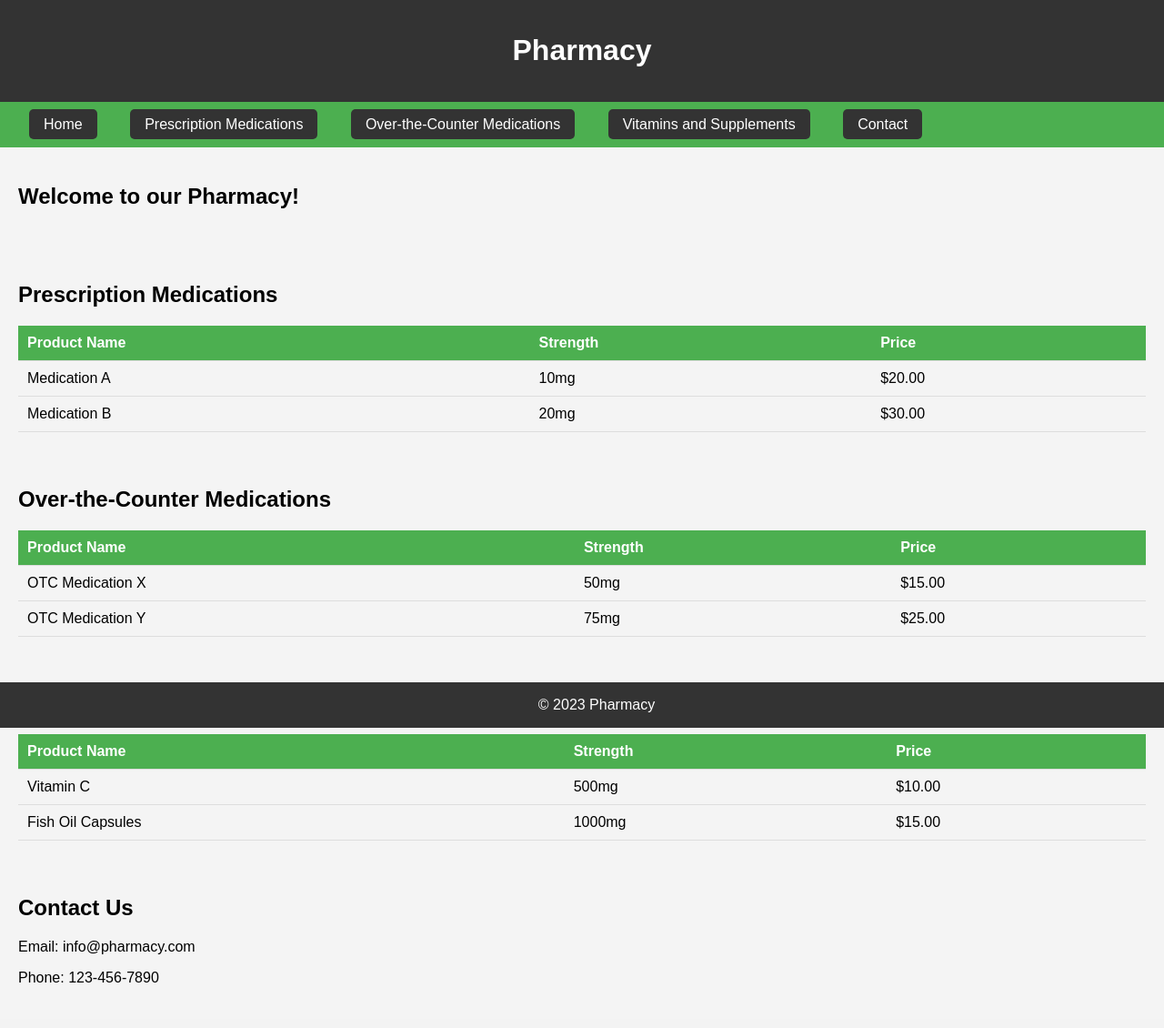
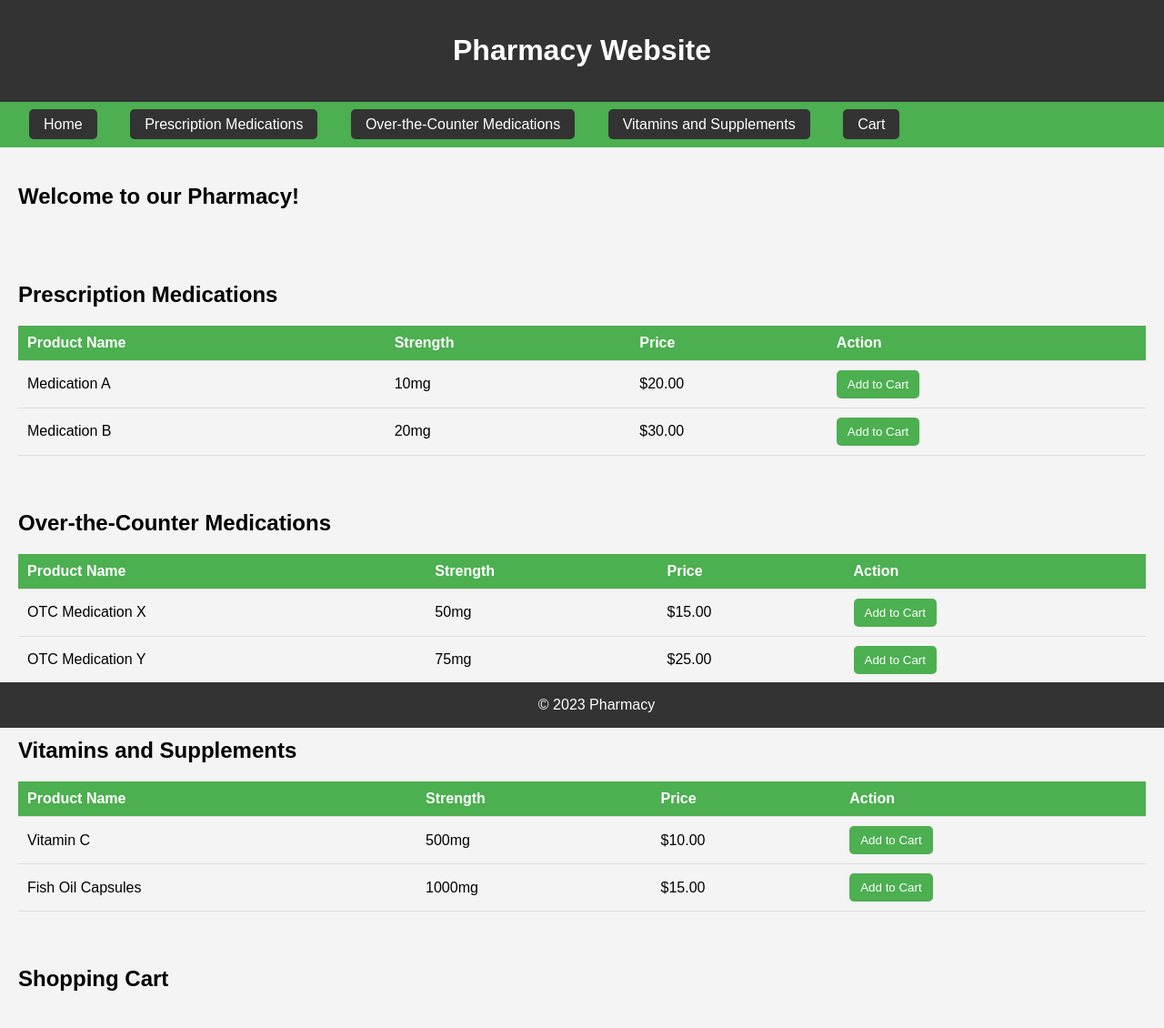
Before and after one commit to eslam7-star/cms, a Django app: a page that uses database/templates/pharmacy.html in a window 1280 px wide. Shown: the whole page at 91% size. Before the commit the page ends 1080 px from the top, so only its background shows below. Run offline with Django 3.2, Linux system fonts and the light colour scheme.

Commit message:
0xedited

```diff
--- a/database/templates/pharmacy.html
+++ b/database/templates/pharmacy.html
@@ -3,7 +3,7 @@
 <head>
     <meta charset="UTF-8">
     <meta name="viewport" content="width=device-width, initial-scale=1.0">
-    <title>Pharmacy Website</title>
+    <title>Pharmacy page</title>
     <style>
         body {
             font-family: Arial, sans-serif;
@@ -58,6 +58,15 @@
             color: white;
         }
 
+        .add-to-cart-btn {
+            background-color: #4CAF50;
+            color: white;
+            border: none;
+            padding: 8px 12px;
+            border-radius: 5px;
+            cursor: pointer;
+        }
+
         footer {
             background-color: #333;
             color: white;
@@ -72,7 +81,7 @@
 <body>
 
 <header>
-    <h1>Pharmacy</h1>
+    <h1>Pharmacy Website</h1>
 </header>
 
 <nav>
@@ -80,7 +89,7 @@
     <a href="#prescription-meds">Prescription Medications</a>
     <a href="#over-the-counter">Over-the-Counter Medications</a>
     <a href="#vitamins">Vitamins and Supplements</a>
-    <a href="#contact">Contact</a>
+    <a href="#cart" id="cart-link">Cart</a>
 </nav>
 
 <section id="home">
@@ -95,6 +104,7 @@
                 <th>Product Name</th>
                 <th>Strength</th>
                 <th>Price</th>
+                <th>Action</th>
             </tr>
         </thead>
         <tbody>
@@ -102,11 +112,13 @@
                 <td>Medication A</td>
                 <td>10mg</td>
                 <td>$20.00</td>
+                <td><button class="add-to-cart-btn" onclick="addToCart('Medication A', '10mg', 20.00)">Add to Cart</button></td>
             </tr>
             <tr>
                 <td>Medication B</td>
                 <td>20mg</td>
                 <td>$30.00</td>
+                <td><button class="add-to-cart-btn" onclick="addToCart('Medication B', '20mg', 30.00)">Add to Cart</button></td>
             </tr>
             <!-- Add more prescription medications as needed -->
         </tbody>
@@ -121,6 +133,7 @@
                 <th>Product Name</th>
                 <th>Strength</th>
                 <th>Price</th>
+                <th>Action</th>
             </tr>
         </thead>
         <tbody>
@@ -128,11 +141,13 @@
                 <td>OTC Medication X</td>
                 <td>50mg</td>
                 <td>$15.00</td>
+                <td><button class="add-to-cart-btn" onclick="addToCart('OTC Medication X', '50mg', 15.00)">Add to Cart</button></td>
             </tr>
             <tr>
                 <td>OTC Medication Y</td>
                 <td>75mg</td>
                 <td>$25.00</td>
+                <td><button class="add-to-cart-btn" onclick="addToCart('OTC Medication Y', '75mg', 25.00)">Add to Cart</button></td>
             </tr>
             <!-- Add more over-the-counter medications as needed -->
         </tbody>
@@ -147,6 +162,7 @@
                 <th>Product Name</th>
                 <th>Strength</th>
                 <th>Price</th>
+                <th>Action</th>
             </tr>
         </thead>
         <tbody>
@@ -154,26 +170,58 @@
                 <td>Vitamin C</td>
                 <td>500mg</td>
                 <td>$10.00</td>
+                <td><button class="add-to-cart-btn" onclick="addToCart('Vitamin C', '500mg', 10.00)">Add to Cart</button></td>
             </tr>
             <tr>
                 <td>Fish Oil Capsules</td>
                 <td>1000mg</td>
                 <td>$15.00</td>
+                <td><button class="add-to-cart-btn" onclick="addToCart('Fish Oil Capsules', '1000mg', 15.00)">Add to Cart</button></td>
             </tr>
             <!-- Add more vitamins and supplements as needed -->
         </tbody>
     </table>
 </section>
 
-<section id="contact">
-    <h2>Contact Us</h2>
-    <p>Email: info@pharmacy.com</p>
-    <p>Phone: 123-456-7890</p>
+<section id="cart">
+    <h2>Shopping Cart</h2>
+    <ul id="cart-items">
+        <!-- Cart items will be dynamically added here -->
+    </ul>
 </section>
 
 <footer>
     &copy; 2023 Pharmacy
 </footer>
 
+<script>
+    function addToCart(productName, strength, price) {
+        // Get or initialize the cart items array from localStorage
+        let cartItems = JSON.parse(localStorage.getItem('cart')) || [];
+
+        // Add the new item to the cart
+        cartItems.push({ productName, strength, price });
+
+        // Save the updated cart items back to localStorage
+        localStorage.setItem('cart', JSON.stringify(cartItems));
+
+        // Update the cart link to indicate the number of items in the cart
+        updateCartLink(cartItems.length);
+    }
+
+    function updateCartLink(cartItemCount) {
+        const cartLink = document.getElementById('cart-link');
+        if (cartItemCount > 0) {
+            cartLink.innerText = `Cart (${cartItemCount})`;
+        } else {
+            cartLink.innerText = 'Cart';
+        }
+    }
+
+    // Load the cart items count on page load
+    const cartItems = JSON.parse(localStorage.getItem('cart')) || [];
+    updateCartLink(cartItems.length);
+</script>
+
 </body>
 </html>
```
